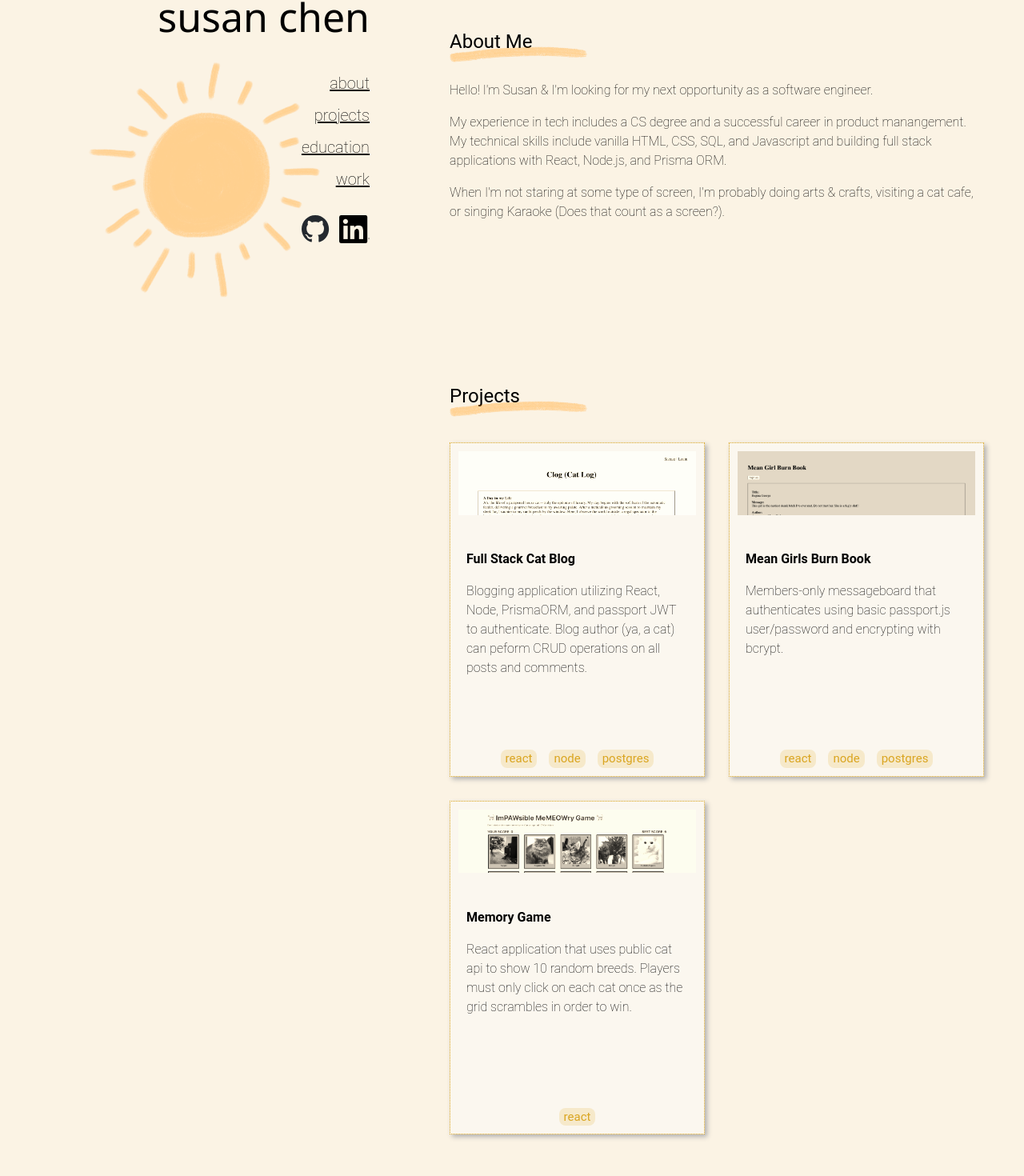
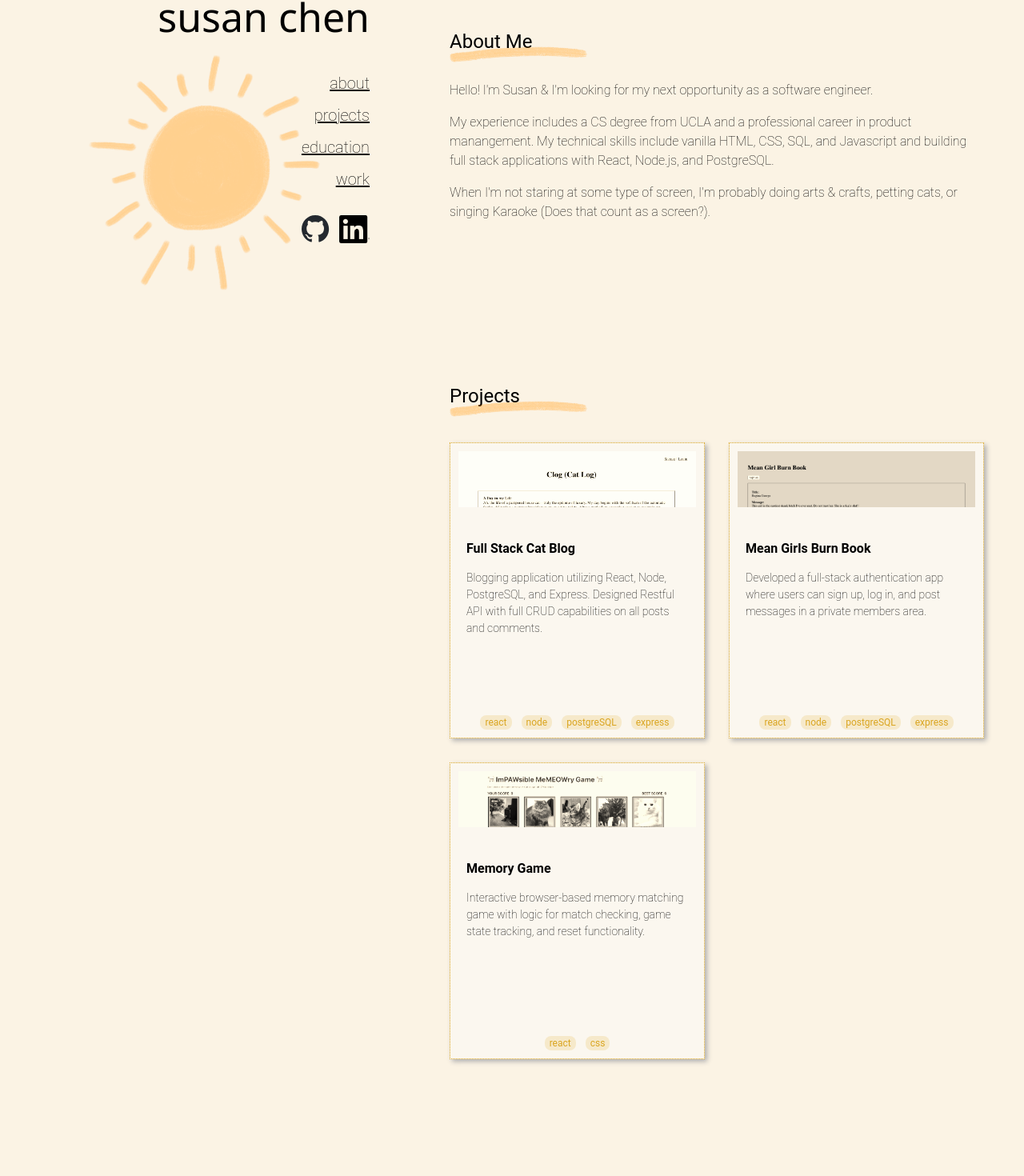
Before and after one commit to susancantdance/susanchenportfolio, a React (Vite) app: page / in a window 1280 px wide. Shown: the part 216-1686 px from the top of the page at 80% size. Built offline with nearby package versions, Linux system fonts and the light colour scheme; a web font is replaced by a local one.

Commit message:
text and formatting changes

```diff
--- a/src/components/about.jsx
+++ b/src/components/about.jsx
@@ -8,16 +8,15 @@ function About() {
         engineer.
       </p>
       <p>
-        My experience in tech includes a CS degree and a successful career in
-        product manangement. My technical skills include vanilla HTML, CSS, SQL,
-        and Javascript and building full stack applications with React, Node.js,
-        and Prisma ORM.
+        My experience includes a CS degree from UCLA and a professional career
+        in product manangement. My technical skills include vanilla HTML, CSS,
+        SQL, and Javascript and building full stack applications with React,
+        Node.js, and PostgreSQL.
       </p>
       <p>
         {" "}
         When I'm not staring at some type of screen, I'm probably doing arts &
-        crafts, visiting a cat cafe, or singing Karaoke (Does that count as a
-        screen?).
+        crafts, petting cats, or singing Karaoke (Does that count as a screen?).
       </p>
     </>
   );
--- a/src/components/projects.jsx
+++ b/src/components/projects.jsx
@@ -16,15 +16,16 @@ function Projects() {
           <div className={styles.desc}>
             <span className={styles.name}>Full Stack Cat Blog</span>
             <p>
-              Blogging application utilizing React, Node, PrismaORM, and
-              passport JWT to authenticate. Blog author (ya, a cat) can peform
-              CRUD operations on all posts and comments.
+              Blogging application utilizing React, Node, PostgreSQL, and
+              Express. Designed Restful API with full CRUD capabilities on all
+              posts and comments.
             </p>
           </div>
           <div className={styles.tags}>
             <span className={styles.tag}>react</span>
             <span className={styles.tag}>node</span>
-            <span className={styles.tag}>postgres</span>
+            <span className={styles.tag}>postgreSQL</span>
+            <span className={styles.tag}>express</span>
           </div>
         </div>
       </a>
@@ -38,14 +39,15 @@ function Projects() {
           <div className={styles.desc}>
             <span className={styles.name}>Mean Girls Burn Book</span>
             <p>
-              Members-only messageboard that authenticates using basic
-              passport.js user/password and encrypting with bcrypt.
+              Developed a full-stack authentication app where users can sign up,
+              log in, and post messages in a private members area.
             </p>
           </div>
           <div className={styles.tags}>
             <span className={styles.tag}>react</span>
             <span className={styles.tag}>node</span>
-            <span className={styles.tag}>postgres</span>
+            <span className={styles.tag}>postgreSQL</span>
+            <span className={styles.tag}>express</span>
           </div>
         </div>
       </a>
@@ -59,13 +61,13 @@ function Projects() {
           <div className={styles.desc}>
             <span className={styles.name}>Memory Game</span>
             <p>
-              React application that uses public cat api to show 10 random
-              breeds. Players must only click on each cat once as the grid
-              scrambles in order to win.
+              Interactive browser-based memory matching game with logic for
+              match checking, game state tracking, and reset functionality.
             </p>
           </div>
           <div className={styles.tags}>
             <span className={styles.tag}>react</span>
+            <span className={styles.tag}>css</span>
           </div>
         </div>
       </a>
--- a/src/components/projects.module.css
+++ b/src/components/projects.module.css
@@ -12,6 +12,7 @@
 
 .section {
   display: grid;
+  font-size: 14px;
   grid-template-rows: 2fr 4fr 1fr;
   /* gap: 10px; */
   background-color: rgb(251, 247, 239);
@@ -56,13 +57,13 @@
   display: flex;
   justify-content: center;
   align-self: end;
-  gap: 15px;
+  gap: 12px;
 }
 
 .tag {
   color: goldenrod;
   font-weight: bolder;
-  font-size: 15px;
+  font-size: 12px;
   background-color: rgb(246, 233, 202);
   border-radius: 8px;
   padding: 0px 6px 0px 6px;
@@ -71,6 +72,7 @@
 .name {
   font-weight: bold;
   color: black;
+  font-size: 16px;
 }
 
 /* .name:hover {
```
